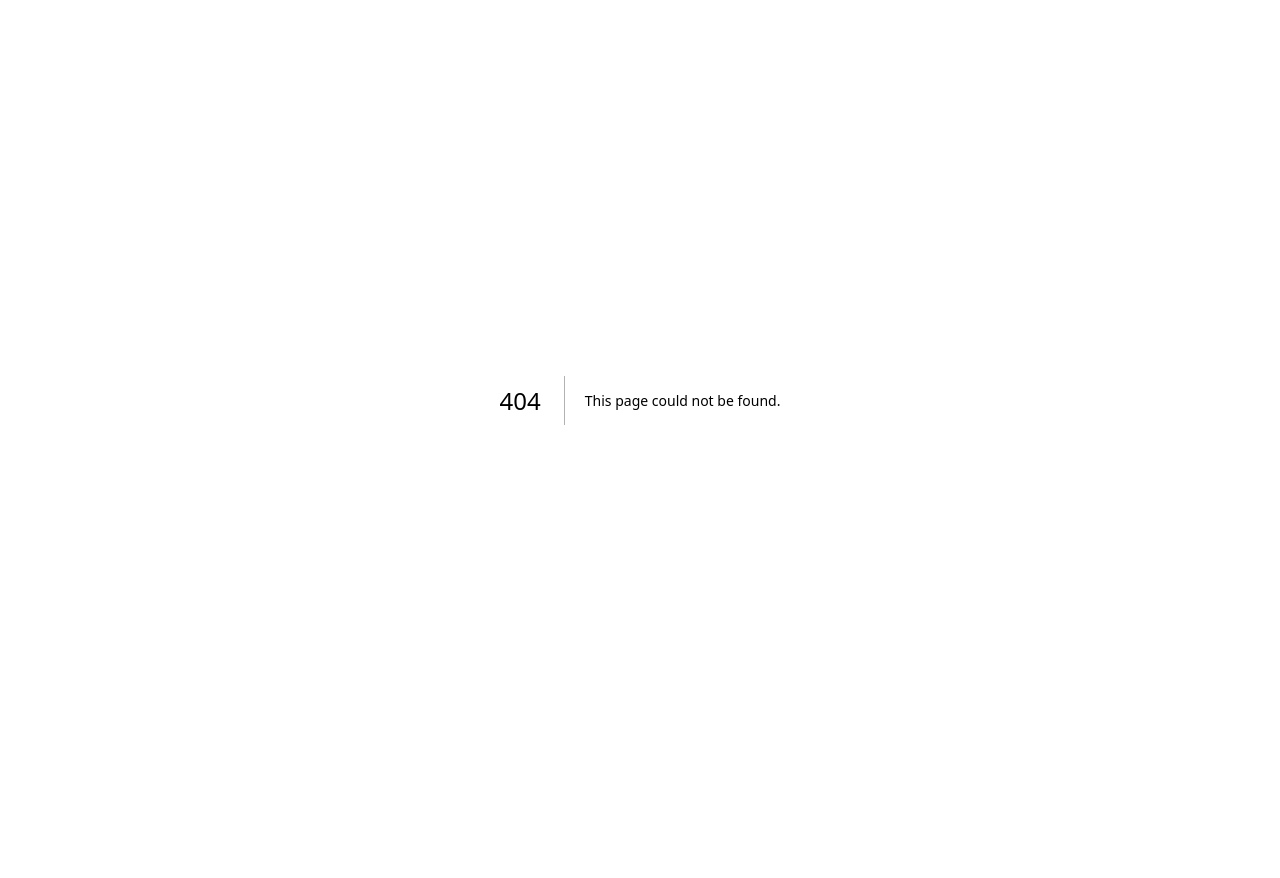
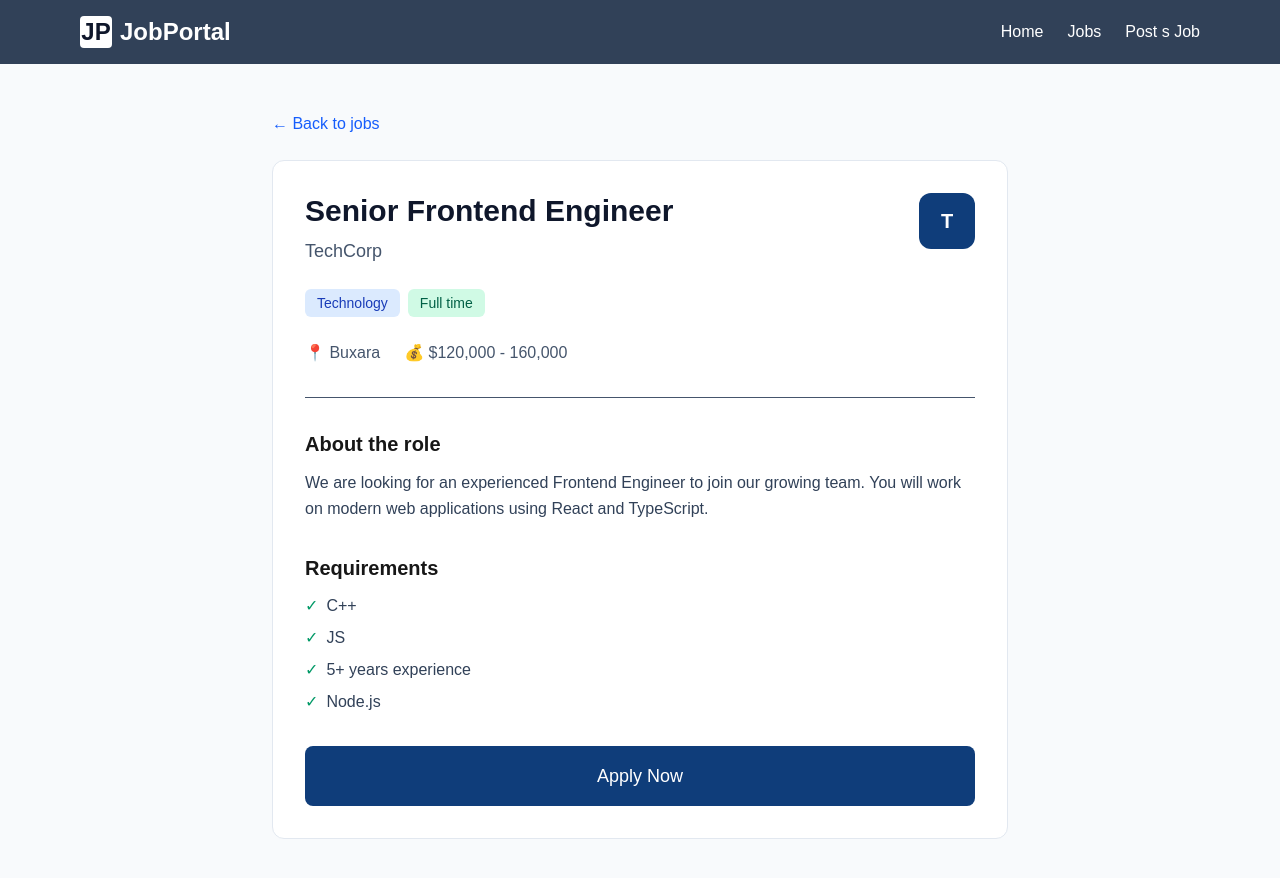
Before and after one commit to Zokajan1984/mustaqil_loyiha_1.1, a Next.js app: page /jobs/1 in a window 1280 px wide. Before the commit this address had no page. Shown: the top 878 px of the page. Before the commit the page ends 800 px from the top, so only its background shows below. Built offline with nearby package versions, Linux system fonts and the light colour scheme.

Commit message:
Vakansiya sahifasini qo'shdim

```diff
--- /dev/null
+++ b/app/jobs/[id]/page.tsx
@@ -0,0 +1,97 @@
+// Импортируем данные
+import data from "../../../db.json";
+import Header from "@/components/Header";
+import Link from "next/link";
+
+// Next.js передаёт params с id из URL
+export default function JobDetail({ params }: { params: { id: string } }) {
+  // Находим вакансию по id
+  const job = data.jobs.find((j) => j.id === params.id);
+
+  // Если не нашли
+  if (!job) {
+    return (
+      <>
+        <Header />
+        <div className="p-12 text-center">Job not found</div>
+      </>
+    );
+  }
+
+  const avatarLetter = job.company.charAt(0).toUpperCase();
+
+  return (
+    <>
+      <Header />
+      <main className="bg-slate-50 min-h-screen py-12">
+        <div className="max-w-3xl mx-auto px-4">
+          {/* Кнопка назад */}
+          <Link
+            href="/jobs"
+            className="text-blue-600 hover:underline mb-6 inline-block"
+          >
+            ← Back to jobs
+          </Link>
+
+          {/* Карточка вакансии - большая */}
+          <div className="bg-white rounded-xl border border-slate-200 p-8">
+            {/* Верх */}
+            <div className="flex justify-between items-start mb-6">
+              <div>
+                <h1 className="text-3xl font-bold text-slate-900 mb-2">
+                  {job.title}
+                </h1>
+                <p className="text-slate-600 text-lg">{job.company}</p>
+              </div>
+              <div className="w-14 h-14 bg-[#0f3d7a] text-white rounded-xl flex items-center justify-center font-bold text-xl">
+                {avatarLetter}
+              </div>
+            </div>
+
+            {/* Бейджи */}
+            <div className="flex gap-2 mb-6">
+              <span className="bg-blue-100 text-blue-800 px-3 py-1 rounded-md text-sm font-medium">
+                {job.category}
+              </span>
+              <span className="bg-emerald-100 text-emerald-800 px-3 py-1 rounded-md text-sm font-medium">
+                {job.type}
+              </span>
+            </div>
+
+            {/* Локация и зарплата */}
+            <div className="flex gap-6 text-slate-600 mb-8 pb-8 border-b">
+              <span>📍 {job.location}</span>
+              <span>💰 {job.salary}</span>
+            </div>
+
+            {/* Описание */}
+            <div className="mb-8">
+              <h2 className="text-xl font-semibold mb-3">About the role</h2>
+              <p className="text-slate-700 leading-relaxed">
+                {job.description}
+              </p>
+            </div>
+
+            {/* Требования */}
+            <div className="mb-8">
+              <h2 className="text-xl font-semibold mb-3">Requirements</h2>
+              <ul className="space-y-2">
+                {job.requirements.map((req) => (
+                  <li key={req} className="flex items-center gap-2">
+                    <span className="text-emerald-600">✓</span>
+                    <span className="text-slate-700">{req}</span>
+                  </li>
+                ))}
+              </ul>
+            </div>
+
+            {/* Кнопка Apply */}
+            <button className="w-full bg-[#0f3d7a] hover:bg-[#0c3263] text-white py-4 rounded-lg font-medium text-lg transition">
+              Apply Now
+            </button>
+          </div>
+        </div>
+      </main>
+    </>
+  );
+}
--- /dev/null
+++ b/app/jobs/page.tsx
@@ -0,0 +1,26 @@
+import data from "../../db.json";
+import JobCard from "@/components/JobCard";
+import Header from "@/components/Header";
+
+export default function JobsPage() {
+  return (
+    <>
+      <Header />
+      <main className="bg-slate-50 min-h-screen py-12">
+        <div className="max-w-3xl mx-auto px-4">
+          <div className="mb-8">
+            <h1 className="text-3xl font-bold text-slate-900 mb-2">All Jobs</h1>
+            <p className="text-slate-600">
+              {data.jobs.length} opportunities available
+            </p>
+          </div>
+          <div className="space-y-6">
+            {data.jobs.map((job) => (
+              <JobCard key={job.id} job={job} />
+            ))}
+          </div>
+        </div>
+      </main>
+    </>
+  );
+}
--- a/components/JobCard.tsx
+++ b/components/JobCard.tsx
@@ -1,4 +1,6 @@
 // Тип вакансии как в db.json
+import Link from "next/link";
+
 type Job = {
   id: string;
   title: string;
@@ -71,19 +73,14 @@ export default function JobCard({ job }: { job: Job }) {
               {req}
             </span>
           ))}
-          {/* Если навыков больше 3, показываем +N more */}
-          {/* {moreCount > 0 && (
-            <span className="border border-slate-300 text-slate-500 text-xs px-3 py-1 rounded-md">
-              +{moreCount} more
-            </span>
-          )} */}
         </div>
       </div>
 
-      {/* Кнопка */}
-      <button className="w-full bg-[#0f3d7a] hover:bg-[#0c3263] text-white py-3 rounded-lg font-medium transition">
-        View Details
-      </button>
+      <Link href={`/jobs/${job.id}`}>
+        <button className="w-full bg-[#0f3d7a] hover:bg-[#0c3263] text-white py-3 rounded-lg font-medium transition">
+          View Details
+        </button>
+      </Link>
     </div>
   );
 }
--- a/package.json
+++ b/package.json
@@ -11,7 +11,8 @@
   "dependencies": {
     "next": "16.2.6",
     "react": "19.2.4",
-    "react-dom": "19.2.4"
+    "react-dom": "19.2.4",
+    "react-icons": "^5.6.0"
   },
   "devDependencies": {
     "@tailwindcss/postcss": "^4",
```
Also changed, not shown: 1 other file (tests, documents, lock files or other folders).
